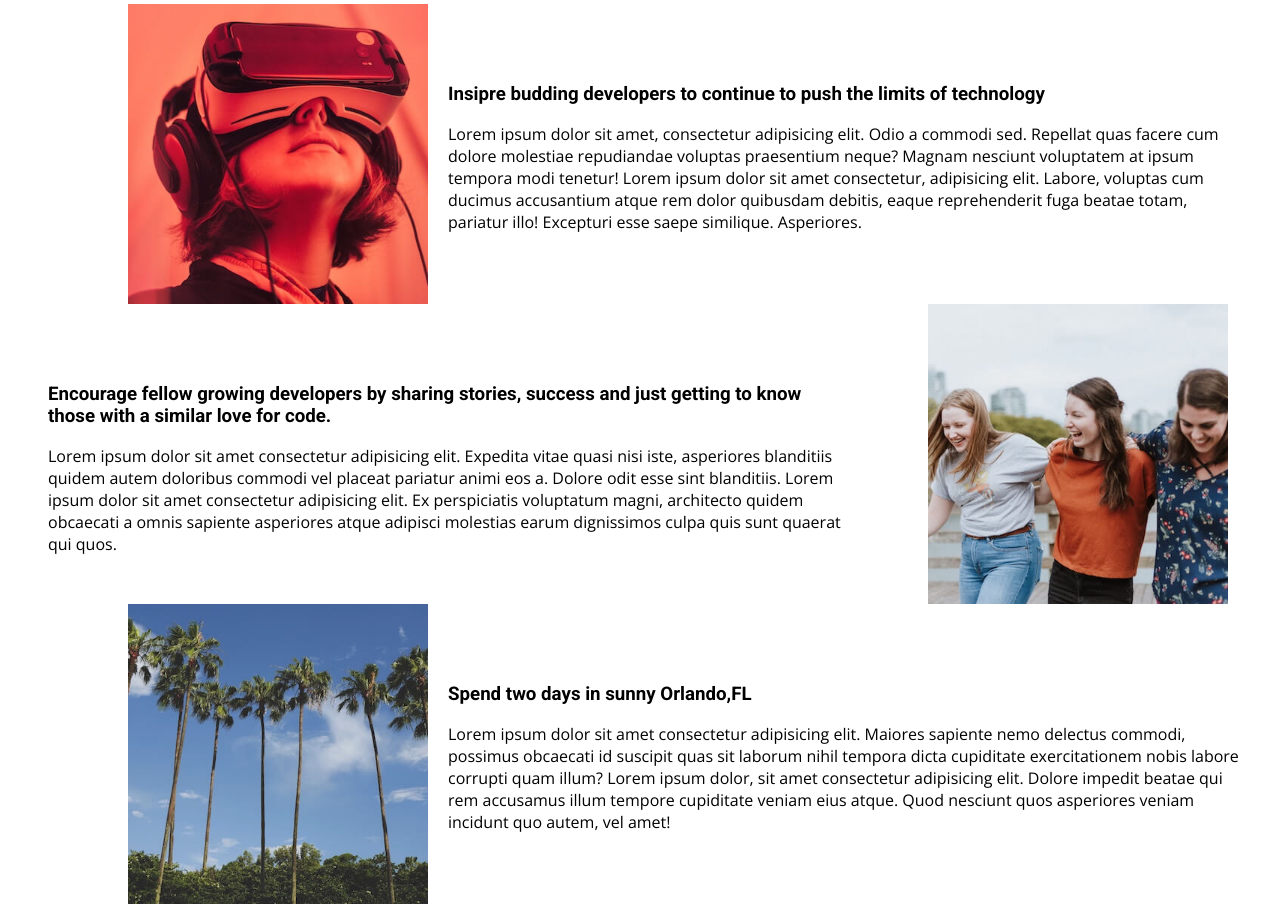
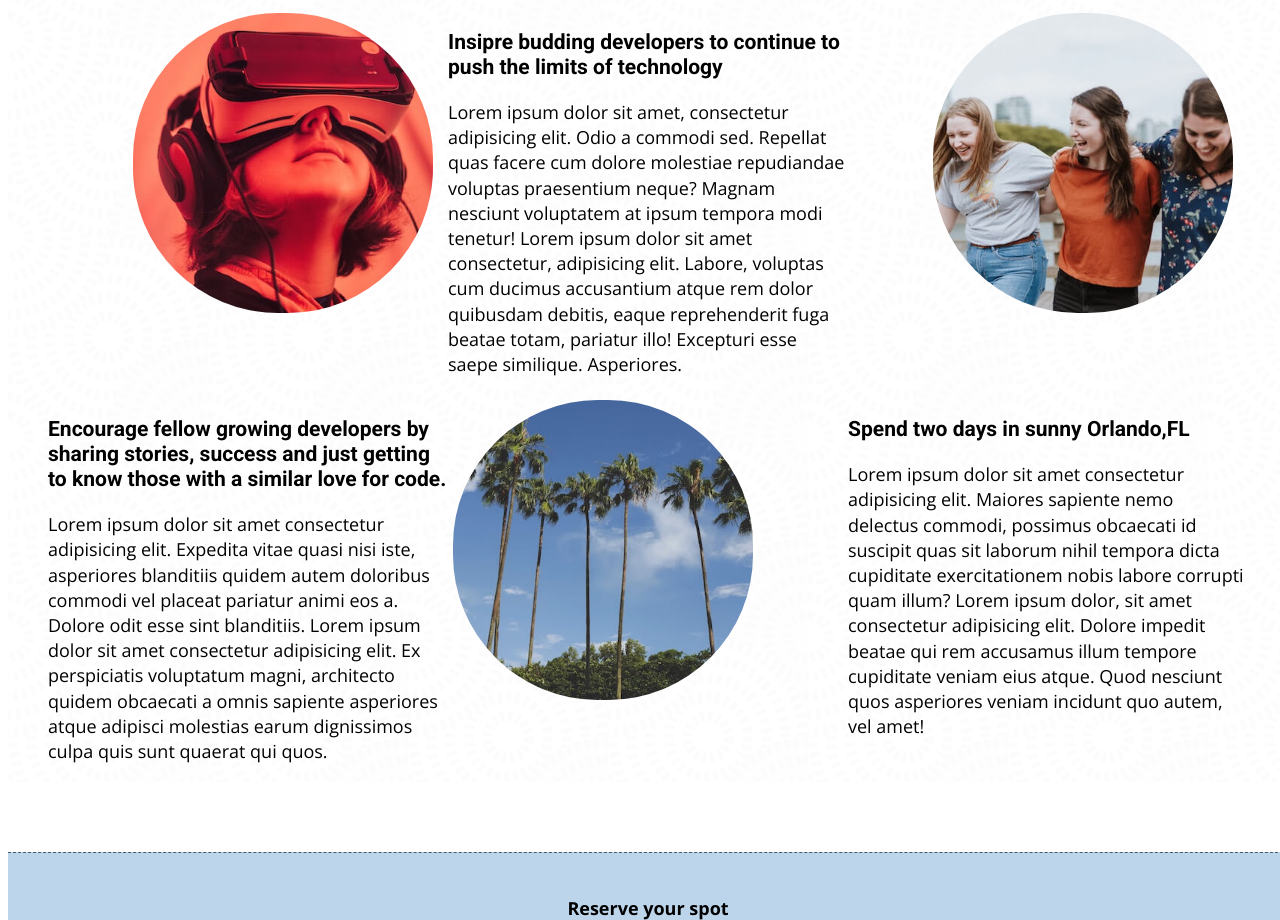
Before and after one commit to EbenezerLaleye/2-day-Conference-website, a plain HTML site: page Homepage.html in a window 1280 px wide. Shown: the part 839-1759 px from the top of the page. Drawn offline with nearby package versions, Linux system fonts and the light colour scheme.

Commit message:
adding more styles to homepage

```diff
--- a/Homepage.html
+++ b/Homepage.html
@@ -44,7 +44,9 @@
                 </ul>
             </div>
             <div id="expectcontent">
-                <img src="/images/technology-advancement.jpeg" alt="" class="expectimg">
+                <div class="expectimg">
+                    <img src="/images/technology-advancement.jpeg" alt="">
+                </div>
                 <div class="expectsummary">
                     <h3 class="expecttitle">Insipre budding developers to continue to push the limits of technology</h3>
                     <p>Lorem ipsum dolor sit amet, consectetur adipisicing elit. Odio a commodi sed. Repellat quas
@@ -54,7 +56,9 @@
                         ducimus accusantium atque rem dolor quibusdam debitis, eaque reprehenderit fuga beatae totam,
                         pariatur illo! Excepturi esse saepe similique. Asperiores.</p>
                 </div>
-                <img src="/images/encouragement.jpeg" alt="" class="expectimg">
+                <div class="expectimg">
+                    <img src="/images/encouragement.jpeg" alt="">
+                </div>
                 <div class="expectsummary">
                     <h3 class="expecttitle">Encourage fellow growing developers by sharing stories, success and just
                         getting to know those with a similar
@@ -66,7 +70,9 @@
                         magni, architecto quidem obcaecati a omnis sapiente asperiores atque adipisci molestias earum
                         dignissimos culpa quis sunt quaerat qui quos.</p>
                 </div>
-                <img src="/images/orlando.jpeg" alt="" class="expectimg">
+                <div class="expectimg">
+                    <img src="/images/orlando.jpeg" alt="">
+                </div>
                 <div class="expectsummary">
                     <h3 class="expecttitle">Spend two days in sunny Orlando,FL</h3>
                     <p>Lorem ipsum dolor sit amet consectetur adipisicing elit. Maiores sapiente nemo delectus commodi,
--- a/style.css
+++ b/style.css
@@ -10,6 +10,7 @@
         'Footer Footer Footer'
     ;
     font-family: 'Open Sans', sans-serif;
+    font-size: 18px;
 
 }
 
@@ -18,6 +19,10 @@
 h3,
 h4 {
     font-family: 'Roboto', sans-serif;
+}
+
+p {
+    line-height: 1.4;
 }
 
 #Navigation {
@@ -54,7 +59,10 @@
 }
 
 #header img {
-    width: 200px;
+    width: 100px;
+    border-radius: 60px;
+    border: 3px solid white;
+    padding: 3px;
     margin-bottom: 30px;
 }
 
@@ -74,6 +82,7 @@
     width: 100%;
     margin: 0;
     padding: 0;
+    background-image: url(/images/swirl.png);
 
 }
 
@@ -95,11 +104,6 @@
     border-bottom: 1px #495867 dashed;
 }
 
-.expectimg {
-    width: 300px;
-    height: 300px
-}
-
 #expectcontent {
     display: grid;
     grid-template-columns: repeat(3, 1fr);
@@ -107,28 +111,49 @@
     /* place-items: center; */
 }
 
-.expectsummary {
+.expectimg img {
+    width: 300px;
+    height: 300px;
+    border-radius: 150px;
+    padding: 5px;
+}
+
+.expectimg img:hover {
+    border: 2px solid #495867;
+    transition: 0.5s;
+
+}
+
+.expectimg {
+    display: inline-block;
+}
+
+/* .expectsummary {
     margin-top: 60px;
-}
+    display: inline-block;
+} */
 
 .expectimg:nth-of-type(1) {
     grid-column: 1/2;
     margin-left: 5rem;
+
 }
 
 .expectsummary:nth-of-type(1) {
-    grid-column: 2/4;
+    color: blue;
 }
+
 
 .expectimg:nth-of-type(2) {
     grid-column: 3/4;
+    grid-row: 2/3;
     margin-left: 5rem;
 }
 
-.expectsummary:nth-of-type(2) {
+/* .expectsummary:nth-of-type(2) {
     grid-column: 1/3;
     grid-row: 2/3;
-}
+} */
 
 .expectimg:nth-of-type(3) {
     margin-left: 5rem;
```
Also changed, not shown: images/swirl.png (added), 1 other file.
